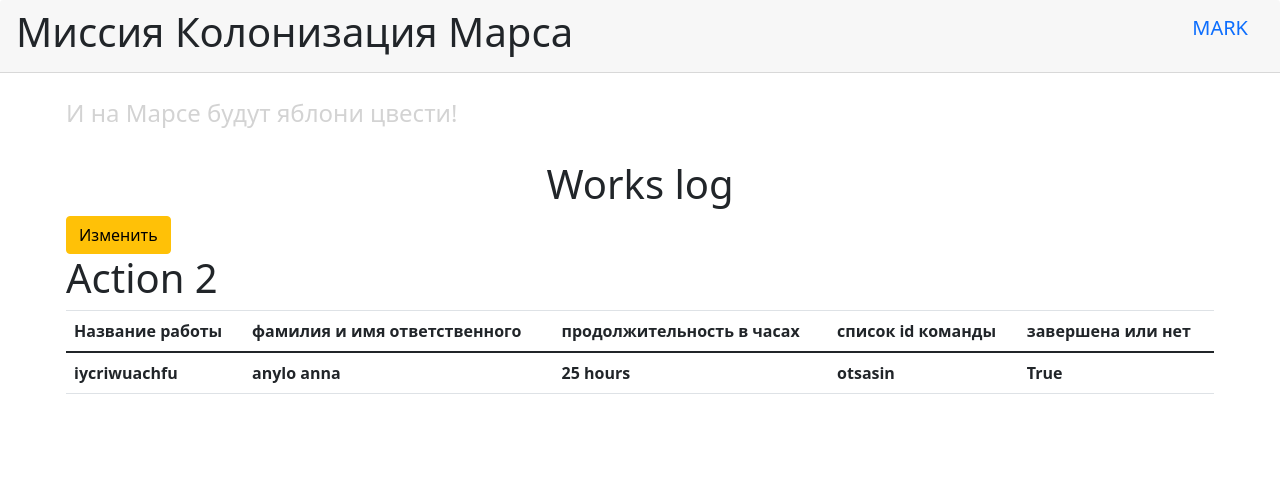
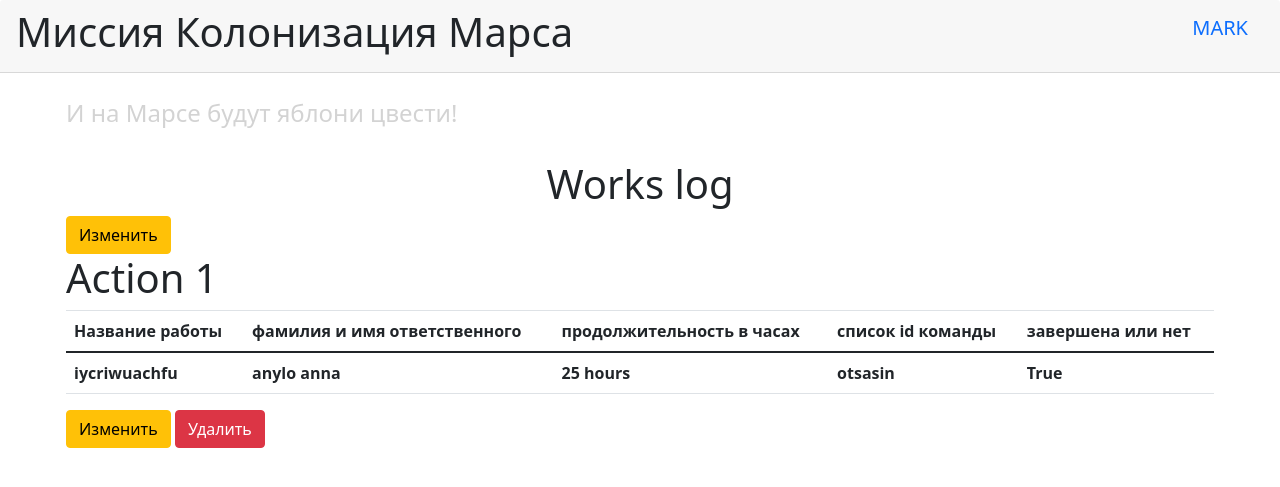
Before and after one commit to Shadowik2306/Mars-2-0, a Flask app: page / in a window 1280 px wide. Shown: the top 487 px of the page. Run offline with Flask 2, Linux system fonts and the light colour scheme; a user stored in the database is signed in; data comes from the database, SQL or seed files in the repository; both versions use the stored data as it was before the commit; lists and menus that the app fills with data are empty; some libraries are stand-ins or nearby versions.

Commit message:
Finally its works

```diff
--- a/main.py
+++ b/main.py
@@ -115,7 +115,8 @@ def table_prof(name, age):
             color = '#FF6BEF'
         else:
             color = '#E506C2'
-    return render_template('table_param.html', color=color, name=url_for('static', filename='img/sim/male_child.jpg'))
+    return render_template('table_param.html', color=color,
+                           name=url_for('static', filename='img/sim/male_child.jpg'))
 
 
 @app.route('/register', methods=['GET', 'POST'])
@@ -143,7 +144,6 @@ def register():
         db_sess.commit()
         return redirect('/login')
     return render_template('register.html', form=form)
-
 
 
 @app.route('/login', methods=['GET', 'POST'])
@@ -185,7 +185,7 @@ def addjob():
 def edit_news(id):
     form = AddingJob()
     db_sess = db_session.create_session()
-    news = db_sess.query(Jobs).filter(Jobs.id == id, (Jobs.team_leader == current_user.id | current_user.id == 1)).first()
+    news = db_sess.query(Jobs).filter((Jobs.team_leader == id) | (current_user.id == 1)).first()
     if not news:
         return redirect('/')
     if form.validate_on_submit():
@@ -208,7 +208,8 @@ def edit_news(id):
 @login_required
 def del_new(id):
     db_sess = db_session.create_session()
-    jobs = db_sess.query(Jobs).filter(Jobs.id == id, (Jobs.team_leader == current_user.id | current_user.id == 1)).first()
+    jobs = db_sess.query(Jobs).filter((Jobs.team_leader == id) | (current_user.id == 1)).first()
+    print(id, current_user.id)
     if jobs:
         db_sess.delete(jobs)
         db_sess.commit()
--- a/templates/works_log.html
+++ b/templates/works_log.html
@@ -3,12 +3,12 @@
 {% block content %}
 <h1 class="text-center">Works log</h1>
 <div>
-    <a href="/news/" class="btn btn-warning">
+    <a href="/jobs" class="btn btn-warning">
             Изменить
     </a>
     {% for job in jobs %}
     <div>
-        <h1>Action {{ job.id }}</h1>
+        <h1>Action {{ loop.index }}</h1>
         <div>
             <table class="table">
                 <thead>
@@ -30,6 +30,16 @@
                     </tr>
                 </tbody>
             </table>
+            {% if current_user.is_authenticated and (current_user.user == job.user or current_user.id == 1) %}
+                <div>
+                    <a href="jobs/{{ loop.index }}" class="btn btn-warning">
+                        Изменить
+                    </a>
+                    <a href="del_jobs/{{ loop.index }}" class="btn btn-danger">
+                        Удалить
+                    </a>
+                </div>
+            {% endif %}
         </div>
     </div>
     {% endfor %}
```
Also changed, not shown: db/blogs.db (deleted).
